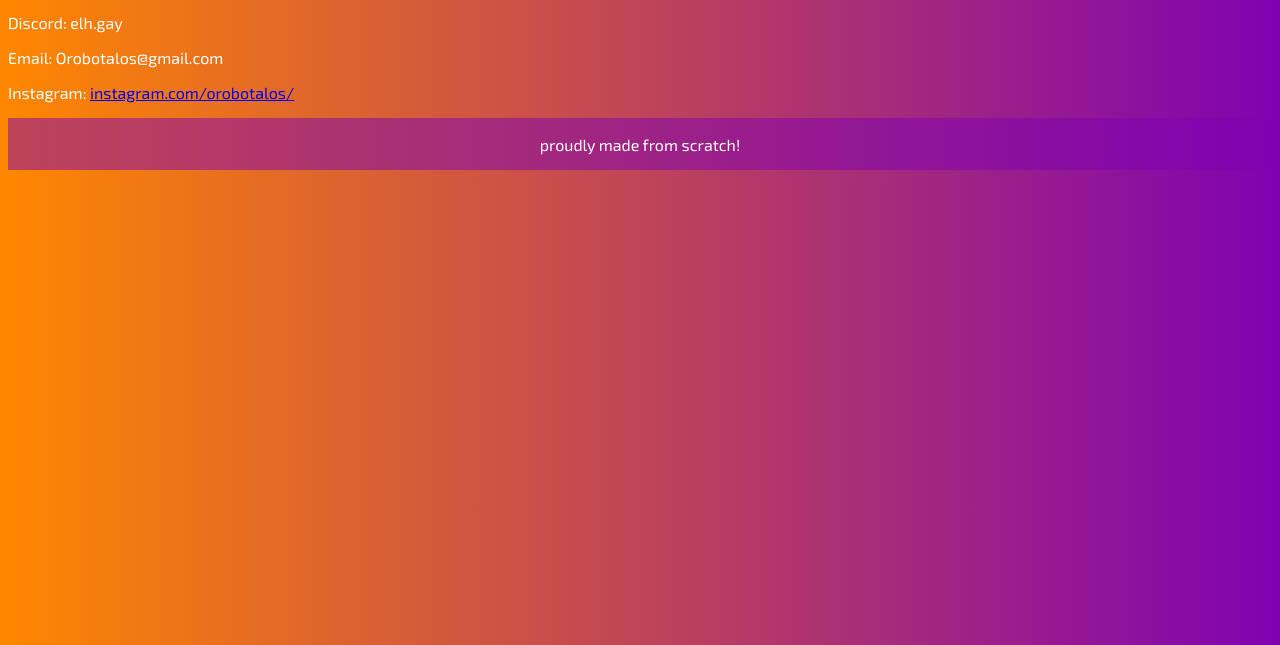
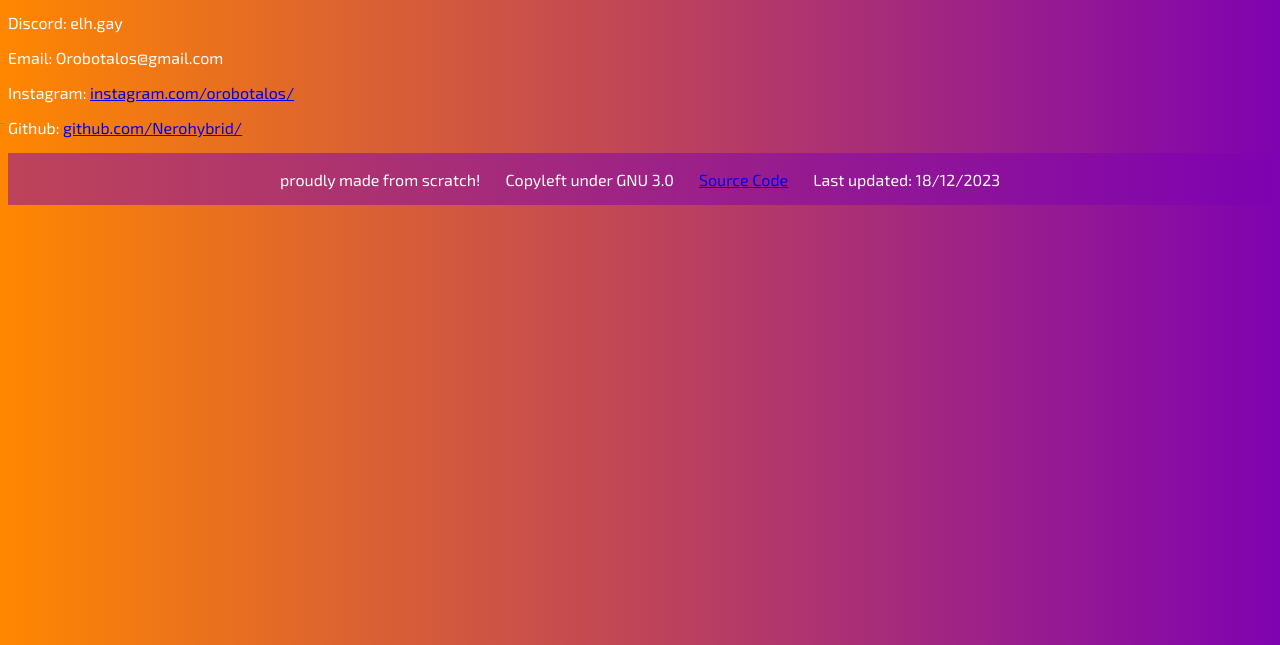
Before and after one commit to Nerohybrid/Elh.gay-Source-Code, a plain HTML site: page idk/links.html in a window 1280 px wide. Shown: the part 155-800 px from the top of the page. Drawn offline with Linux system fonts and the light colour scheme.

Commit message:
Added Footer

```diff
--- a/idk/links.html
+++ b/idk/links.html
@@ -24,9 +24,10 @@
         <p>Discord: elh.gay</p>
         <p>Email: Orobotalos@gmail.com</p>
         <p>Instagram: <a href="https://www.instagram.com/orobotalos/"> instagram.com/orobotalos/</a></p>
+        <p>Github: <a href="https://github.com/Nerohybrid/"> github.com/Nerohybrid/</a></p>
     </div>
     <footer>
-        <p>proudly made from scratch!</p>
+        <p>proudly made from scratch!  &nbsp; &nbsp; &nbsp;  Copyleft under GNU 3.0 &nbsp; &nbsp; &nbsp; <a href="https://github.com/Nerohybrid/Elh.gay-Source-Code.git">Source Code</a> &nbsp; &nbsp; &nbsp;    Last updated: 18/12/2023
         </footer>
 </body>
 </html>
--- a/idk/style.css
+++ b/idk/style.css
@@ -43,3 +43,5 @@ img{    width: 28%;
 hr {color: aqua;}
 .links{text-align: left;}
 .aboutme {text-align: left;}
+.left {
+    width: 1.5%;}
```
Also changed, not shown: idk/aboutme.html (+1 -1 lines), idk/index.html (+1 -1 lines), idk/images/Copyleft.svg.png (added).
